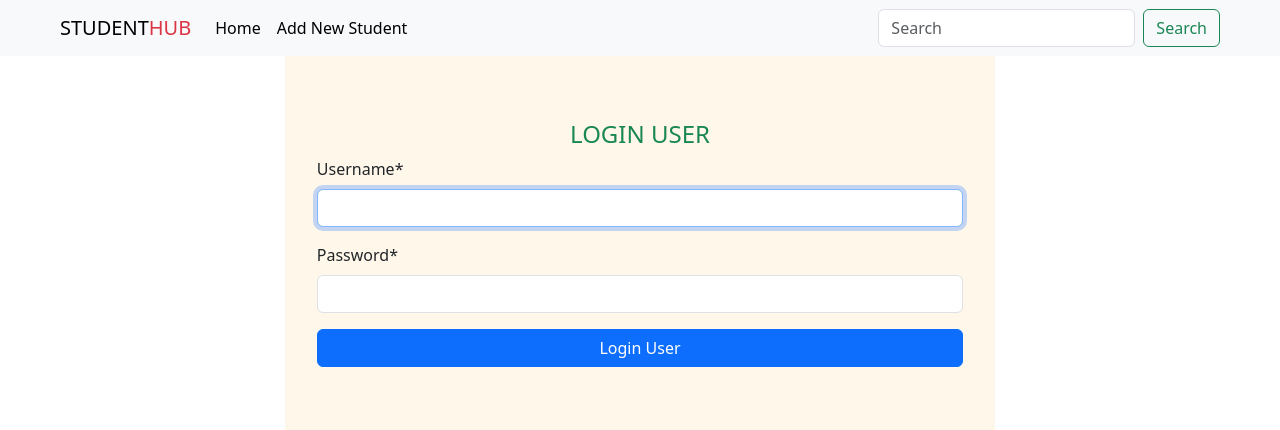
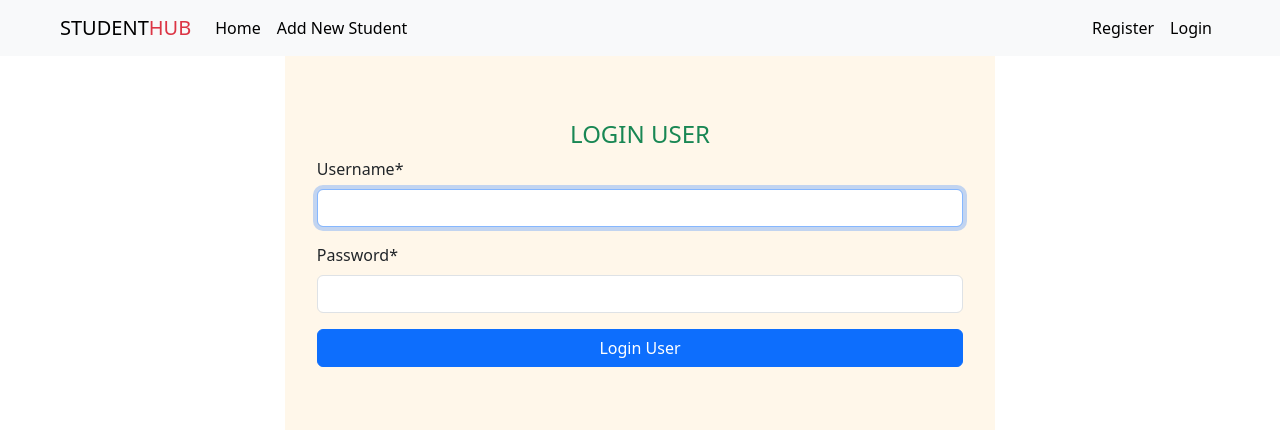
Before and after one commit to 0rakib0/student_management_assignment, a Django app: page /login/ in a window 1280 px wide. Shown: the top 430 px of the page. Run offline with Django 5.2, Linux system fonts and the light colour scheme; some libraries are stand-ins or nearby versions.

Commit message:
create login system and apply login_required decorators

```diff
--- a/auth_app/urls.py
+++ b/auth_app/urls.py
@@ -5,4 +5,5 @@ from . import views
 urlpatterns = [
     path('register/', views.RegisterUser, name='register_user'),
     path('login/', views.LoginUser, name='login_user'),
+    path('logout/', views.UserLogout, name='user_logout'),
 ]
--- a/auth_app/views.py
+++ b/auth_app/views.py
@@ -2,6 +2,7 @@ from django.shortcuts import render, redirect
 from django.contrib.auth.forms import UserCreationForm , AuthenticationForm
 from django.contrib import messages
 from django.contrib.auth import authenticate, login, logout
+from django.contrib.auth.decorators import login_required
 # Create your views here.
 
 
@@ -19,12 +20,20 @@ def RegisterUser(request):
 def LoginUser(request):
     if request.method == 'POST':
         formd_data = AuthenticationForm(data = request.POST)
-        print("-------========-------")
+        print(formd_data.errors)
         if formd_data.is_valid():
-            print("{[[[[[[[]]]]]]]}")
-            username = request.cleaned_data('username')
-            passwaord = request.cleaned_data('passwaord')
+            username = formd_data.cleaned_data['username']
+            password = formd_data.cleaned_data['password']
 
-            print(username, passwaord)
+            user = authenticate(username=username, password=password)
+
+            if user:
+                login(request, user)
+                return redirect('/')
     forms = AuthenticationForm()
     return render(request, 'auth_app/login.html', context={'forms':forms})
+
+@login_required
+def UserLogout(request):
+    logout(request)
+    return redirect('/')
--- a/student_management/views.py
+++ b/student_management/views.py
@@ -2,6 +2,7 @@ from django.shortcuts import render, redirect
 from .models import Student
 from .forms import StudentForm
 from django.contrib import messages
+from django.contrib.auth.decorators import login_required
 # Create your views here.
 
 
@@ -11,7 +12,7 @@ def StudentList(request):
     return render(request, 'student_management/home.html', context={'students':students})
 
 
-
+@login_required
 def CreateStudent(request):
     if request.method == 'POST':
         form_data = StudentForm(request.POST, request.FILES)
@@ -40,7 +41,7 @@ def CreateStudent(request):
     return render(request, 'student_management/create_student.html', context={'form':form})
 
 
-
+@login_required
 def DeleteStudent(request, id):
     try:
         studet = Student.objects.get(id=id)
@@ -50,6 +51,7 @@ def DeleteStudent(request, id):
     except Student.DoesNotExist:
         pass
 
+@login_required
 def UpdateStudent(request, id):
     try:
         student = Student.objects.get(id=id)
--- a/student_management_app/settings.py
+++ b/student_management_app/settings.py
@@ -120,6 +120,9 @@ USE_I18N = True
 USE_TZ = True
 
 
+LOGIN_URL = '/login/'
+
+
 # Static files (CSS, JavaScript, Images)
 # https://docs.djangoproject.com/en/5.1/howto/static-files/
 
--- a/templates/shared/Navbar.html
+++ b/templates/shared/Navbar.html
@@ -13,10 +13,16 @@
             <a class="nav-link active" aria-current="page" href="{% url 'create-student' %}">Add New Student</a>
           </li>
         </ul>
-        <form class="d-flex" role="search">
-          <input class="form-control me-2" type="search" placeholder="Search" aria-label="Search">
-          <button class="btn btn-outline-success" type="submit">Search</button>
-        </form>
+        <div class="d-flex">
+          <ul class="navbar-nav me-auto mb-2 mb-lg-0">
+            {% if user.is_authenticated %}
+            <li class="nav-item"><a class="nav-link active" aria-current="page" href="{% url 'user_logout' %}">Logout</a></li>
+            {% else %}
+            <li class="nav-item"><a class="nav-link active" aria-current="page" href="{% url 'register_user' %}">Register</a></li>
+            <li class="nav-item"><a class="nav-link active" aria-current="page" href="{% url 'login_user' %}">Login</a></li>
+            {% endif %}
+          </ul>
+        </div>
       </div>
     </div>
   </nav>
--- a/templates/student_management/home.html
+++ b/templates/student_management/home.html
@@ -10,6 +10,11 @@
 <div>
     <p class="h4 p-2 text-center ">Student List</p>
     {% include 'shared/message.html' %}
+    {% if user.is_authenticated %}
+    <p>Current User: {{user.username}}</p>
+    {% else %}
+    <p>No User Login!</p>
+    {% endif %}
     <table class="table px-4">
         <thead class="border">
             <tr>
```
Also changed, not shown: db.sqlite3.
